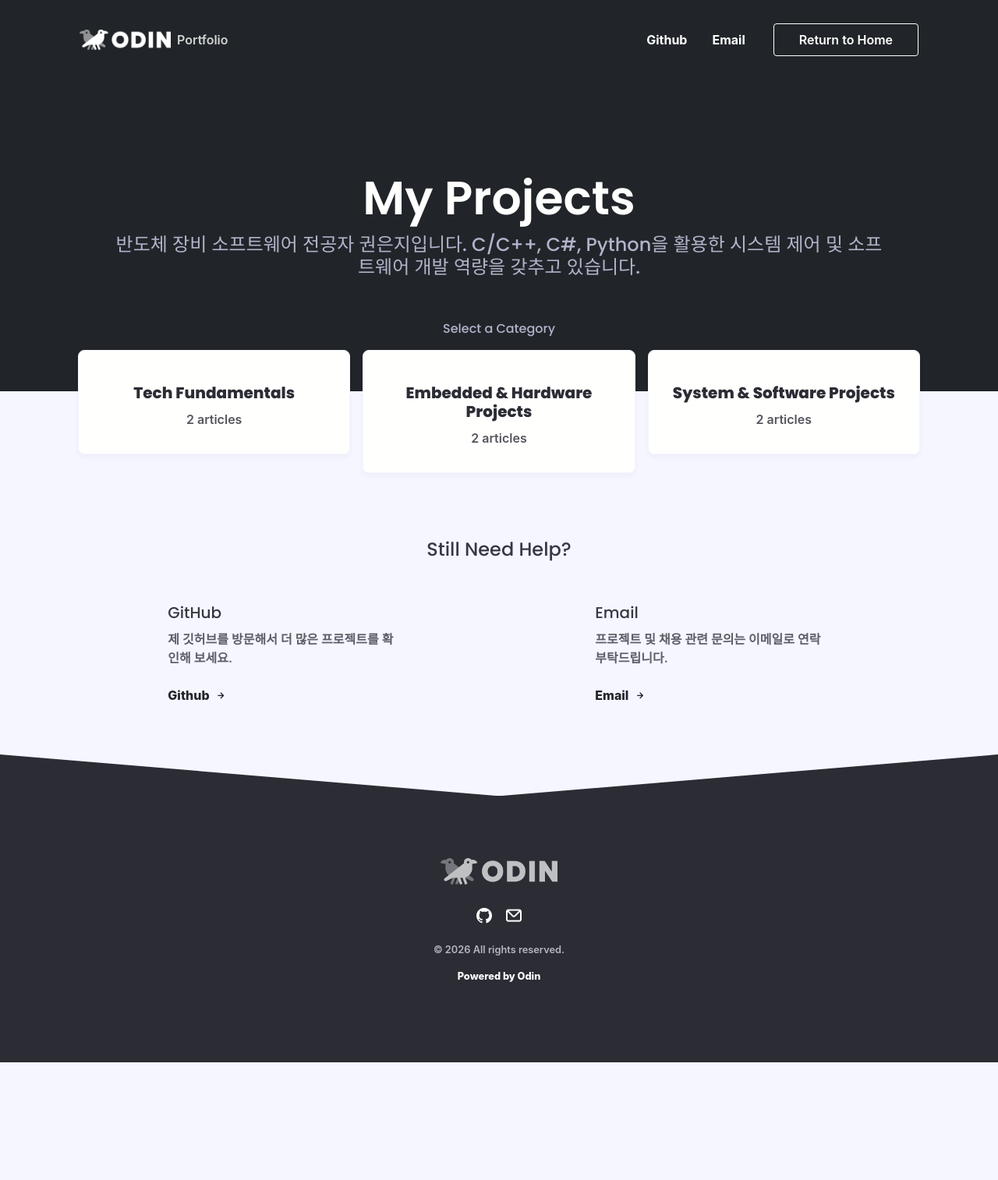
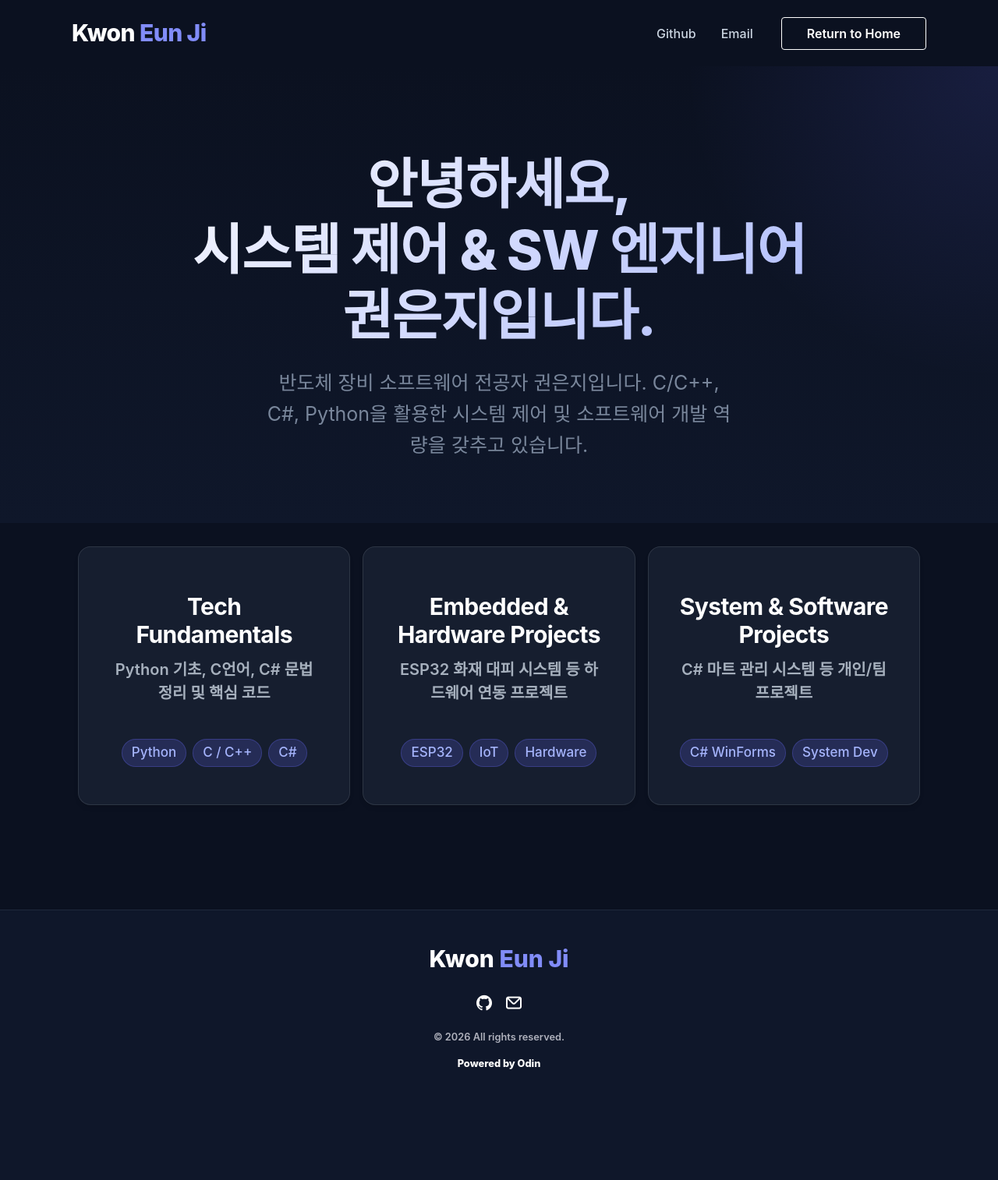
Before and after one commit to eunji021/eunji021.github.io, a Jekyll site: the page built from index.html, in a window 1280 px wide. Shown: the whole page at 78% size. Built offline with Jekyll 4.4.1, drawn with Linux system fonts in a browser that asks for light colours; nearby versions of some CDN libraries; some web fonts are replaced; comment, search, counter and statistics services are not loaded; before the commit the page ends 1363 px from its top, so only the background shows below that.

Commit message:
디자인 변경1

```diff
--- a/_includes/footer.html
+++ b/_includes/footer.html
@@ -1,10 +1,11 @@
 
-<section class="container-full footer">
-  <svg id="anglesvg" viewBox="0 0 1440 60" xmlns="http://www.w3.org/2000/svg"><path d="M720 60l720-60H0z" fill="#f5f6ff" /></svg>
-  <div class="container grid-xl footer-contents mb-0">
+<section class="container-full footer" style="background-color: #0f172a; border-top: 1px solid #1e293b;">
+  <div class="container grid-xl footer-contents mb-0" style="padding: 40px 0;">
     <div class="columns text-center">
       <div class="column col-12">
-        <img style="max-width: 10%; min-width: 150px; opacity: 0.7;" src="{{ site.baseurl }}/assets/{{ site.brand_logo }}"/>
+        <a href="{{ site.url }}{{ site.baseurl }}" class="logo-text" style="font-size: 1.5rem; text-decoration: none; color: #fff;">
+          Kwon <span style="color: #818cf8;">Eun Ji</span>
+        </a>
         <div class="footer-social my-4">
             {% if site.twitter_username == null %}
             {% else %}
--- a/_includes/header-home.html
+++ b/_includes/header-home.html
@@ -1,15 +1,15 @@
-<div class="header-bg">
+<div class="header-container" style="background-color: #0b1120;">
   <div class="container-full">
-    <div class="header ">
+    <div class="header">
       {% include nav.html %}
-      <header class="container grid-xl landing-header">
-        <div class="columns pt-12 pb-8">
-          <div class="column col-11 col-mx-auto text-center">
-            <h1 class="mt-2 super-h1">{{ site.header }}</h1>
-            <h4 class="text-secondary">{{ site.subheader }}</h4>
-          </div>
+
+      <div class="hero-section">
+        <div class="container grid-xl text-center">
+          <h1 class="hero-title">안녕하세요,<br/>시스템 제어 & SW 엔지니어<br/>권은지입니다.</h1>
+          <p class="hero-subtitle">{{ site.description }}</p>
         </div>
-      </header>
+      </div>
+
     </div>
   </div>
 </div>
--- a/_includes/nav.html
+++ b/_includes/nav.html
@@ -1,17 +1,13 @@
 <nav class="container grid-xl navbar">
   <div class="flex-vertical-center hide-sm">
-    <a style="width: 20%;" href="{{ site.url }}{{ site.baseurl }}" class="logo">
-      <img style="max-width: 100%;" src="{{ site.baseurl }}/assets/{{ site.brand_logo }}"/>
+    <a href="{{ site.url }}{{ site.baseurl }}" class="logo-text">
+      Kwon <span>Eun Ji</span>
     </a>
-    <p class="m-0 ml-2 text-light d-inline">{{ site.content_type }}</p>
   </div>
-  <div class="text-center show-sm">
-    <a style="width: 100%;" href="{{ site.url }}{{ site.baseurl }}" class="logo flex-centered">
-      <img style="max-width: 150px;" src="{{ site.baseurl }}/assets/{{ site.brand_logo }}"/>
+  <div class="text-center show-sm" style="margin-bottom: 20px;">
+    <a href="{{ site.url }}{{ site.baseurl }}" class="logo-text" style="font-size: 2rem;">
+      Kwon <span>Eun Ji</span>
     </a>
-    <p class="m-0 text-light">{{ site.content_type }}</p>
-    <a style="height: auto;" class="btn btn-lg btn-outline py-2 mt-4">Return to {{ site.brand_name }} Home</a>
-
   </div>
   <ul class="main-nav">
     {% if site.nav_item_one == null %}
--- /dev/null
+++ b/_scss/_premium.scss
@@ -0,0 +1,140 @@
+// Premium Portfolio Overrides
+@import url('https://cdn.jsdelivr.net/gh/orioncactus/pretendard/dist/web/static/pretendard.css');
+
+body {
+  background-color: #0b1120; // Deep slate dark
+  color: #f8fafc;
+  font-family: 'Pretendard', 'Inter', sans-serif;
+  -webkit-font-smoothing: antialiased;
+}
+
+// Typography Overrides
+h1, h2, h3, h4, h5, h6 {
+  font-family: 'Pretendard', 'Inter', sans-serif;
+  color: #ffffff;
+  font-weight: 700;
+  letter-spacing: -0.02em;
+}
+
+// Premium Hero Section
+.hero-section {
+  padding: 100px 0 80px;
+  background: radial-gradient(circle at top right, rgba(99, 102, 241, 0.15), transparent 400px),
+              linear-gradient(180deg, #0b1120 0%, #0f172a 100%);
+  position: relative;
+  overflow: hidden;
+
+  .hero-title {
+    font-size: 3.5rem;
+    font-weight: 800;
+    line-height: 1.2;
+    margin-bottom: 24px;
+    background: linear-gradient(135deg, #ffffff 0%, #a5b4fc 100%);
+    -webkit-background-clip: text;
+    -webkit-text-fill-color: transparent;
+    animation: fadeUp 0.8s ease-out;
+  }
+
+  .hero-subtitle {
+    font-size: 1.25rem;
+    color: #94a3b8;
+    line-height: 1.6;
+    max-width: 600px;
+    margin: 0 auto;
+    font-weight: 400;
+    animation: fadeUp 1s ease-out;
+  }
+}
+
+// Glassmorphism Cards
+.card {
+  background: rgba(30, 41, 59, 0.6) !important;
+  backdrop-filter: blur(12px);
+  -webkit-backdrop-filter: blur(12px);
+  border: 1px solid rgba(255, 255, 255, 0.1) !important;
+  border-radius: 16px !important;
+  padding: 32px 24px !important;
+  transition: all 0.4s cubic-bezier(0.175, 0.885, 0.32, 1.275) !important;
+  box-shadow: 0 4px 6px -1px rgba(0, 0, 0, 0.1), 0 2px 4px -1px rgba(0, 0, 0, 0.06) !important;
+  height: 100%;
+
+  &:hover {
+    transform: translateY(-8px) !important;
+    border: 1px solid rgba(99, 102, 241, 0.5) !important;
+    box-shadow: 0 20px 25px -5px rgba(0, 0, 0, 0.2), 0 10px 10px -5px rgba(0, 0, 0, 0.04), 0 0 20px rgba(99, 102, 241, 0.2) !important;
+    background: rgba(30, 41, 59, 0.8) !important;
+  }
+
+  .card-title {
+    font-size: 1.5rem;
+    color: #ffffff;
+    margin-bottom: 12px;
+  }
+
+  .card-desc {
+    color: #cbd5e1;
+    font-size: 1rem;
+    line-height: 1.5;
+    margin-bottom: 24px;
+  }
+}
+
+// Tags / Badges
+.tech-badges {
+  display: flex;
+  flex-wrap: wrap;
+  gap: 8px;
+  justify-content: center;
+  margin-top: auto;
+}
+
+.badge-pill {
+  background: rgba(99, 102, 241, 0.2);
+  color: #a5b4fc;
+  padding: 4px 12px;
+  border-radius: 20px;
+  font-size: 0.85rem;
+  font-weight: 500;
+  border: 1px solid rgba(99, 102, 241, 0.3);
+}
+
+// Navigation
+.navbar {
+  padding: 20px 0;
+  background: transparent;
+
+  .logo-text {
+    font-size: 1.5rem;
+    font-weight: 800;
+    color: #ffffff;
+    text-decoration: none;
+    letter-spacing: -0.02em;
+    span {
+      color: #818cf8;
+    }
+  }
+
+  .nav-links {
+    color: #cbd5e1 !important;
+    font-weight: 500;
+    transition: color 0.2s;
+    &:hover {
+      color: #ffffff !important;
+    }
+  }
+}
+
+// Animations
+@keyframes fadeUp {
+  from {
+    opacity: 0;
+    transform: translateY(20px);
+  }
+  to {
+    opacity: 1;
+    transform: translateY(0);
+  }
+}
+
+// Hide defaults
+.header-bg { display: none; }
--- a/css/styles.scss
+++ b/css/styles.scss
@@ -38,3 +38,6 @@
 #anglesvg {
   display: block;
 }
+
+// Premium Overrides
+@import "../_scss/premium";
--- a/index.html
+++ b/index.html
@@ -5,33 +5,41 @@ title: Home
 {% assign page_category = site.data.category_list[page.category] %}
 
 {% include header-home.html %}
-    <div class="container-full">
+<div class="container-full" style="background-color: #0b1120; padding-bottom: 120px;">
   <div class="container grid-xl">
-        <div class="columns negative-m-s">
-          <div class="column col-12 text-center">
-            <h6 class="text-secondary">Select a Category</h6>
-          </div>
+    <div class="columns negative-m-s" style="margin-top: 20px;">
+
       {% for category in site.data.category_list %}
       {% capture category_name %}{{ category | first }}{% endcapture %}
       {% assign page_category = site.data.category_list[category_name] %}
-          <div class="column col-4 col-md-6 col-sm-12">
-            <a href="{{ site.baseurl }}/{{ category_name | slugify }}">
-              <div class="card card-link">
-                <div class="card-body text-center my-4">
-                  <h5 class="text-bold">{{ page_category.name }}</h5>
 
-                  {% if category[1].size == 1 %}
-                  <p class="m-0">{{ category | last | size }} article</p>
-                  {% else %}
-                  <p class="m-0">{{ category | last | size }} articles</p>
+      <div class="column col-4 col-md-6 col-sm-12" style="margin-bottom: 24px;">
+        <a href="{{ site.baseurl }}/{{ category_name | slugify }}" style="text-decoration: none;">
+          <div class="card">
+            <div class="card-body text-center" style="display: flex; flex-direction: column; height: 100%;">
+              <h3 class="card-title">{{ page_category.name }}</h3>
+              <p class="card-desc">{{ page_category.description }}</p>
+
+              <div class="tech-badges">
+                {% if category_name == 'tech-fundamentals' %}
+                  <span class="badge-pill">Python</span>
+                  <span class="badge-pill">C / C++</span>
+                  <span class="badge-pill">C#</span>
+                {% elsif category_name == 'embedded-hardware-projects' %}
+                  <span class="badge-pill">ESP32</span>
+                  <span class="badge-pill">IoT</span>
+                  <span class="badge-pill">Hardware</span>
+                {% elsif category_name == 'system-software-projects' %}
+                  <span class="badge-pill">C# WinForms</span>
+                  <span class="badge-pill">System Dev</span>
                 {% endif %}
+              </div>
             </div>
           </div>
         </a>
       </div>
       {% endfor %}
 
-          {% include more-help.html %}
     </div>
   </div>
 </div>
```
Lines whose indentation alone changed are shown as unchanged.
